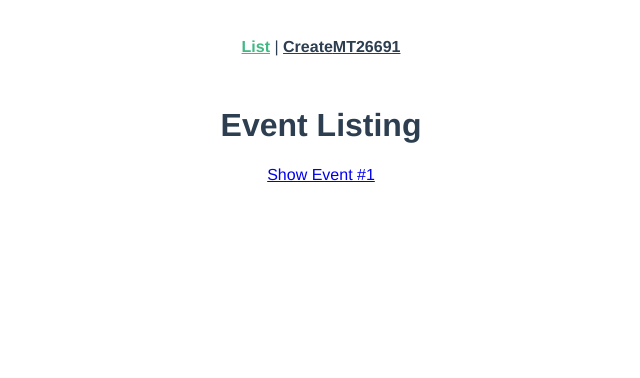
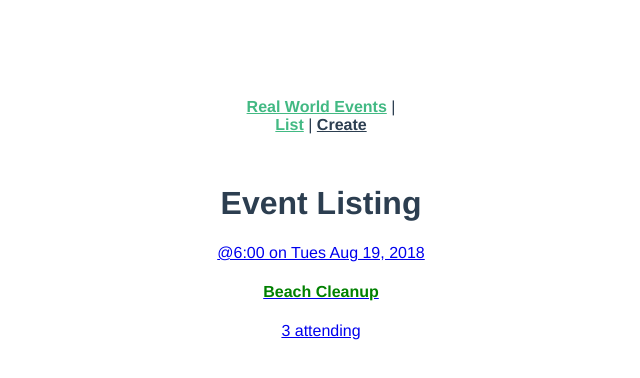
Before and after one commit to mt26691/vue-training, a Vue app: page / in a window 1280 px wide. Shown: the top 378 px of the page, without its empty margins (319-959 px from the left). Built offline with nearby package versions, Linux system fonts and the light colour scheme.

Commit message:
add components

```diff
--- a/package.json
+++ b/package.json
@@ -11,7 +11,10 @@
     "core-js": "^3.4.3",
     "vue": "^2.6.10",
     "vue-router": "^3.1.3",
-    "vuex": "^3.1.2"
+    "vuex": "^3.1.2",
+    "sass-loader": "^8.0.0",
+    "node-sass": "^4.13.0",
+    "axios": "^0.19.0"
   },
   "devDependencies": {
     "@vue/cli-plugin-babel": "^4.1.0",
--- a/src/App.vue
+++ b/src/App.vue
@@ -1,15 +1,19 @@
 <template>
   <div id="app">
-    <div id="nav">
-      <router-link :to="{ name: 'event-list' }">List</router-link> |
-      <router-link :to="{ name: 'event-create' }">Create</router-link>
-      <router-link :to="{ name: 'user', params: { username: 'mt26691' } }"
-        >MT26691</router-link
-      >
-    </div>
+    <div id="nav"></div>
+    <NavBar />
     <router-view />
   </div>
 </template>
+
+<script lang="ts">
+import NavBar from '@/components/Navbar.vue'
+export default {
+  components: {
+    NavBar
+  }
+}
+</script>
 
 <style>
 #app {
--- /dev/null
+++ b/src/components/EventCard.vue
@@ -0,0 +1,35 @@
+<template>
+  <router-link :to="{ name: 'event-show', params: { id: '1' } }">
+    <div class="event-card -shadow">
+      <span class="eyebrow">@{{ event.time }} on {{ event.date }}</span>
+      <h4 class="title">{{ event.title }}</h4>
+      <span>{{ event.attendees.length }} attending</span>
+    </div>
+  </router-link>
+</template>
+
+<script lang="ts">
+export default {
+  data() {
+    return {
+      event: {
+        id: 1,
+        title: 'Beach Cleanup',
+        date: 'Tues Aug 19, 2018',
+        time: '6:00',
+        attendees: [
+          { id: 'abc123', name: 'tyty' },
+          { id: 'abc124', name: 'zyzy' },
+          { id: 'abc125', name: 'gygy' }
+        ]
+      }
+    }
+  }
+}
+</script>
+
+<style scoped>
+h4 {
+  color: green;
+}
+</style>
--- /dev/null
+++ b/src/components/Navbar.vue
@@ -0,0 +1,15 @@
+<template>
+  <div id="nav" class="nav">
+    <router-link to="/">Real World Events</router-link> |
+    <nav>
+      <router-link :to="{ name: 'event-list' }">List</router-link> |
+      <router-link :to="{ name: 'event-create' }">Create</router-link>
+    </nav>
+  </div>
+</template>
+
+<script>
+export default {}
+</script>
+
+<style lang="scss" scoped></style>
--- a/src/views/EventList.vue
+++ b/src/views/EventList.vue
@@ -1,14 +1,19 @@
 <template>
   <div>
     <h1>Event Listing</h1>
-    <router-link :to="{ name: 'event-show', params: { id: '1' } }"
-      >Show Event #1</router-link
-    >
+    <EventCard></EventCard>
   </div>
 </template>
 
-<script>
-export default {}
+<script lang="ts">
+// @ is an alias to /src
+import EventCard from '@/components/EventCard.vue'
+
+export default {
+  components: {
+    EventCard
+  }
+}
 </script>
 
 <style scoped></style>
```
Also changed, not shown: .eslintrc.js, 1 other file (tests, documents, lock files or other folders).
